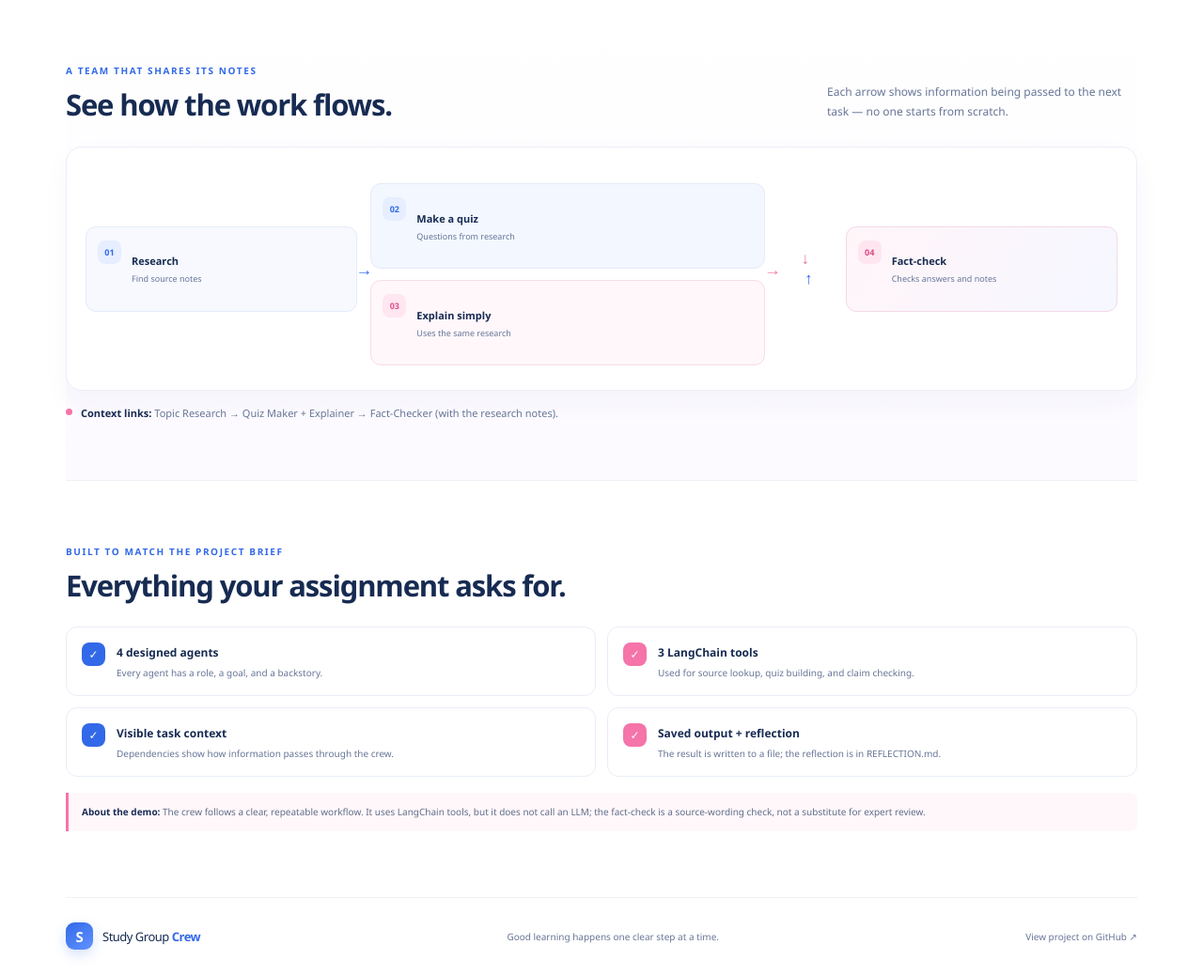
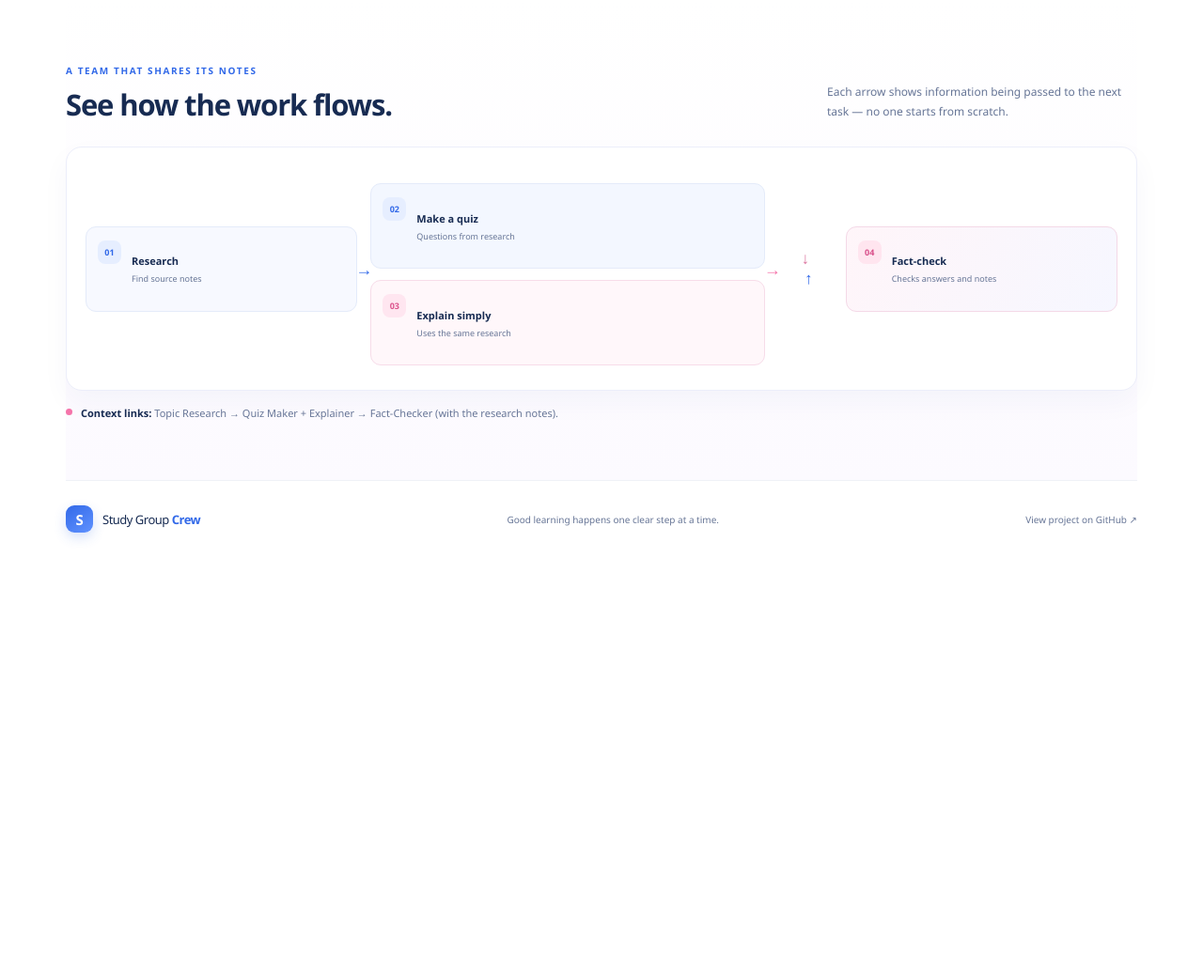
Before and after one commit to poojasrinunna2004-crypto/Assesment_52358897, a Flask app: template templates/index.html in a window 1280 px wide. Shown: the part 807-1845 px from the top of the page at 94% size. After the commit the page ends 1382 px from the top, so only its background shows below. Run offline with Flask 3, Linux system fonts and the light colour scheme; the template is opened without the code that fills it, so the values that code supplies are empty.

Commit message:
Remove assignment checklist section
Co-authored-by: Copilot <223556219+Copilot@users.noreply.github.com>

```diff
--- a/static/styles.css
+++ b/static/styles.css
@@ -67,9 +67,9 @@ h1 { margin: 21px 0 16px; font-size: clamp(43px, 6vw, 67px); line-height: 1.08;
 .sparkle { position: absolute; color: var(--pink); }
 .sparkle-one { top: 59px; right: 63px; font-size: 19px; }
 .sparkle-two { bottom: 62px; left: 67px; color: #7698f3; font-size: 24px; }
-.agents-section, .flow-section, .results-section, .requirements-section { padding: 62px 0; border-top: 1px solid #eff1f7; }
+.agents-section, .flow-section, .results-section { padding: 62px 0; border-top: 1px solid #eff1f7; }
 .section-heading { display: flex; align-items: end; justify-content: space-between; gap: 30px; margin-bottom: 25px; }
-.section-heading h2, .results-title h2, .requirements-section h2 { margin: 8px 0 0; font-size: clamp(23px, 3vw, 31px); line-height: 1.25; letter-spacing: -1.15px; }
+.section-heading h2, .results-title h2 { margin: 8px 0 0; font-size: clamp(23px, 3vw, 31px); line-height: 1.25; letter-spacing: -1.15px; }
 .section-heading > p { max-width: 330px; margin-bottom: 2px; color: var(--muted); font-size: 12px; line-height: 1.7; }
 .agent-grid { display: grid; grid-template-columns: repeat(4, 1fr); gap: 14px; }
 .agent-card { min-height: 254px; padding: 18px 16px; border: 1px solid var(--line); border-radius: 15px; background: #fff; transition: transform .2s, box-shadow .2s; }
@@ -150,16 +150,6 @@ summary { cursor: pointer; }
 .saved-note { display: flex; gap: 8px; align-items: center; margin-top: 13px; padding: 12px 14px; border-radius: 9px; color: #526385; background: #f5f7ff; font-size: 10px; }
 .saved-note > span { color: var(--pink); }
 code { font-size: 10px; color: var(--blue-dark); }
-.requirements-section { padding-bottom: 70px; }
-.requirements-section > h2 { margin-bottom: 24px; }
-.requirement-grid { display: grid; grid-template-columns: repeat(2, 1fr); gap: 12px; }
-.requirement-grid article { display: flex; gap: 12px; align-items: flex-start; padding: 16px; border: 1px solid var(--line); border-radius: 12px; background: #fff; }
-.requirement-check { width: 25px; height: 25px; flex: none; display: grid; place-items: center; border-radius: 8px; color: #fff; background: var(--blue); font-size: 12px; font-weight: 700; }
-.requirement-grid article:nth-child(2) .requirement-check, .requirement-grid article:nth-child(4) .requirement-check { background: var(--pink); }
-.requirement-grid h3 { margin: 2px 0 5px; font-size: 12px; }
-.requirement-grid p { margin: 0; color: var(--muted); font-size: 10px; line-height: 1.6; }
-.honesty-note { margin: 17px 0 0; padding: 12px 14px; border-left: 3px solid var(--pink); border-radius: 0 8px 8px 0; color: #5f6d89; background: #fff7fa; font-size: 10px; line-height: 1.7; }
-.honesty-note strong { color: var(--ink); }
 footer { min-height: 83px; display: flex; justify-content: space-between; align-items: center; gap: 14px; border-top: 1px solid #eff1f7; }
 .footer-brand { font-size: 13px; }
 .footer-brand .brand-mark { width: 29px; height: 29px; border-radius: 9px; font-size: 15px; }
@@ -188,7 +178,7 @@ footer > a:last-child:hover { color: var(--blue); }
   .input-row input { min-height: 42px; }
   .input-row button { min-height: 43px; }
   .hero-art { align-self: center; width: 270px; height: 270px; margin-top: 14px; transform: scale(.88); }
-  .agents-section, .flow-section, .results-section, .requirements-section { padding: 45px 0; }
+  .agents-section, .flow-section, .results-section { padding: 45px 0; }
   .section-heading { display: block; }
   .section-heading > p { margin: 9px 0 0; }
   .agent-grid { gap: 10px; }
@@ -205,7 +195,6 @@ footer > a:last-child:hover { color: var(--blue); }
   .results-actions { flex-wrap: wrap; }
   .result-card { padding: 17px 14px; }
   .check-row { grid-template-columns: 88px 1fr; gap: 8px; }
-  .requirement-grid { grid-template-columns: 1fr; }
   footer { flex-wrap: wrap; justify-content: space-between; padding: 19px 0; }
   footer p { order: 3; width: 100%; }
 }
--- a/templates/index.html
+++ b/templates/index.html
@@ -177,17 +177,6 @@
       </section>
       {% endif %}
 
-      <section class="requirements-section" aria-labelledby="requirements-heading">
-        <span class="eyebrow">BUILT TO MATCH THE PROJECT BRIEF</span>
-        <h2 id="requirements-heading">Everything your assignment asks for.</h2>
-        <div class="requirement-grid">
-          <article><span class="requirement-check">✓</span><div><h3>4 designed agents</h3><p>Every agent has a role, a goal, and a backstory.</p></div></article>
-          <article><span class="requirement-check">✓</span><div><h3>3 LangChain tools</h3><p>Used for source lookup, quiz building, and claim checking.</p></div></article>
-          <article><span class="requirement-check">✓</span><div><h3>Visible task context</h3><p>Dependencies show how information passes through the crew.</p></div></article>
-          <article><span class="requirement-check">✓</span><div><h3>Saved output + reflection</h3><p>The result is written to a file; the reflection is in REFLECTION.md.</p></div></article>
-        </div>
-        <p class="honesty-note"><strong>About the demo:</strong> The crew follows a clear, repeatable workflow. It uses LangChain tools, but it does not call an LLM; the fact-check is a source-wording check, not a substitute for expert review.</p>
-      </section>
     </main>
 
     <footer>
```
Also changed, not shown: tests/test_workflow.py (+1 -1 lines).
